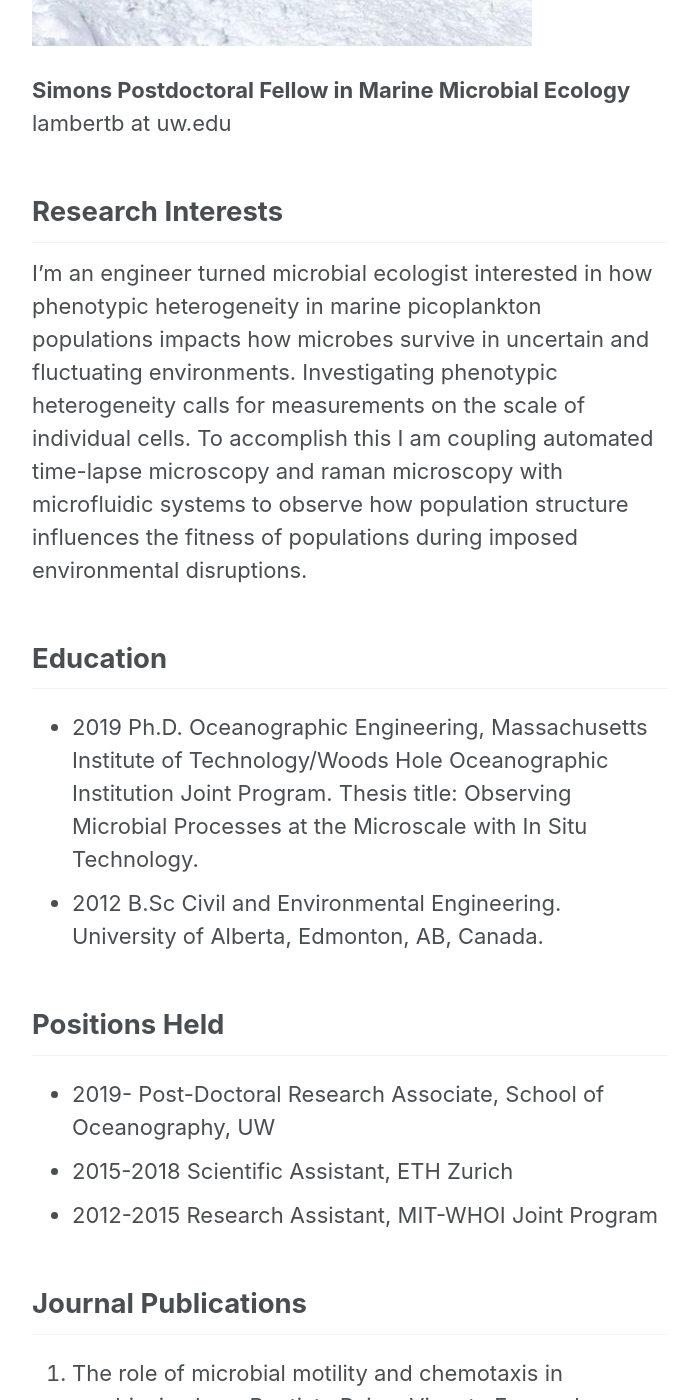
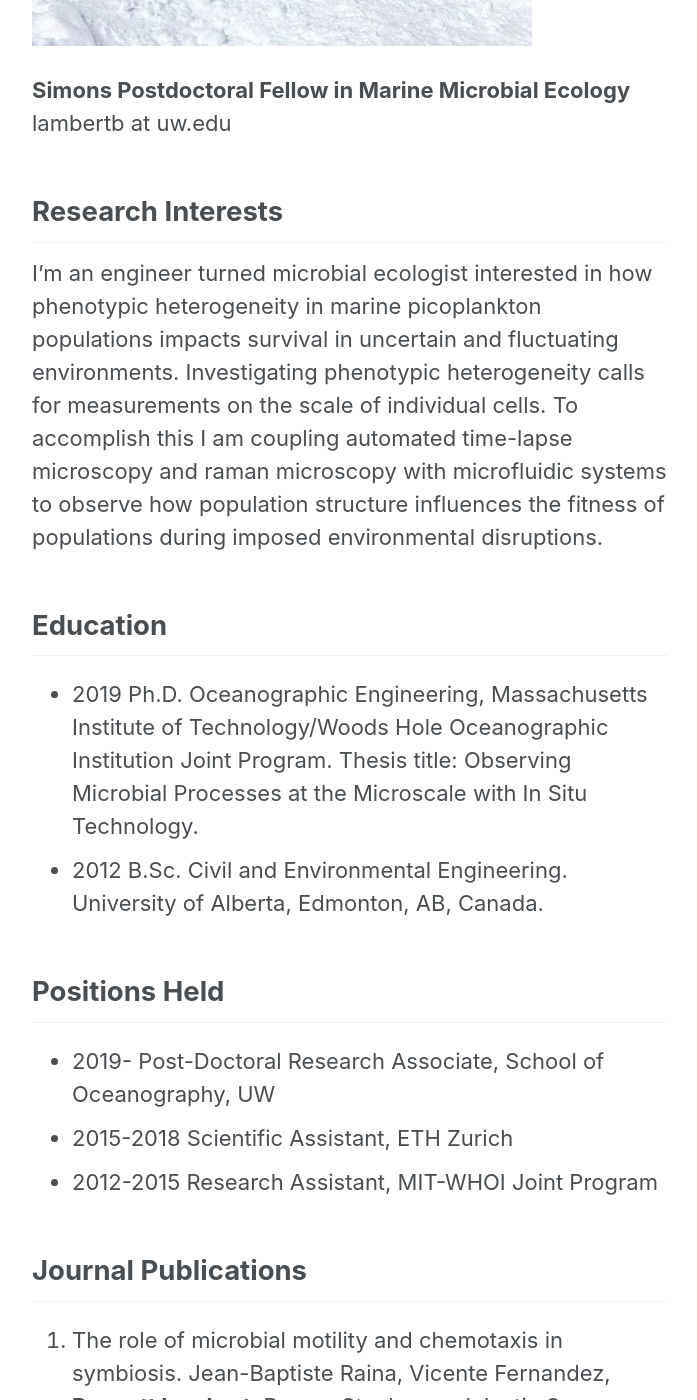
Before and after one commit to armbrustlab/armbrustlab.github.io, a Jekyll site: the page built from collections/_people/lambert.md, in a window 1280 px wide and 1400 px high, scrolled down 650 px. Shown: the whole window, without its empty margins (290-987 px from the left). Built offline with Jekyll 4.4.1, drawn with Linux system fonts in a browser that asks for light colours; nearby versions of some CDN libraries.

Commit message:
Update lambert.md

```diff
--- a/collections/_people/lambert.md
+++ b/collections/_people/lambert.md
@@ -7,12 +7,12 @@ title: Ben Lambert
 lambertb at uw.edu
 
 ## Research Interests
-I'm an engineer turned microbial ecologist interested in how phenotypic heterogeneity in marine picoplankton populations impacts how microbes survive in uncertain and fluctuating environments. Investigating phenotypic heterogeneity calls for measurements on the scale of individual cells. To accomplish this I am coupling automated time-lapse microscopy and raman microscopy with microfluidic systems to observe how population structure influences the fitness of populations during imposed environmental disruptions.
+I'm an engineer turned microbial ecologist interested in how phenotypic heterogeneity in marine picoplankton populations impacts survival in uncertain and fluctuating environments. Investigating phenotypic heterogeneity calls for measurements on the scale of individual cells. To accomplish this I am coupling automated time-lapse microscopy and raman microscopy with microfluidic systems to observe how population structure influences the fitness of populations during imposed environmental disruptions.
 
 ## Education
 * 2019	  Ph.D. Oceanographic Engineering, Massachusetts Institute of Technology/Woods Hole Oceanographic Institution Joint Program.
 Thesis title: Observing Microbial Processes at the Microscale with In Situ Technology.
-* 2012		B.Sc Civil and Environmental Engineering. University of Alberta, Edmonton, AB, Canada.
+* 2012		B.Sc. Civil and Environmental Engineering. University of Alberta, Edmonton, AB, Canada.
 
 ## Positions Held
 * 2019-               Post-Doctoral Research Associate, School of Oceanography, UW
```
